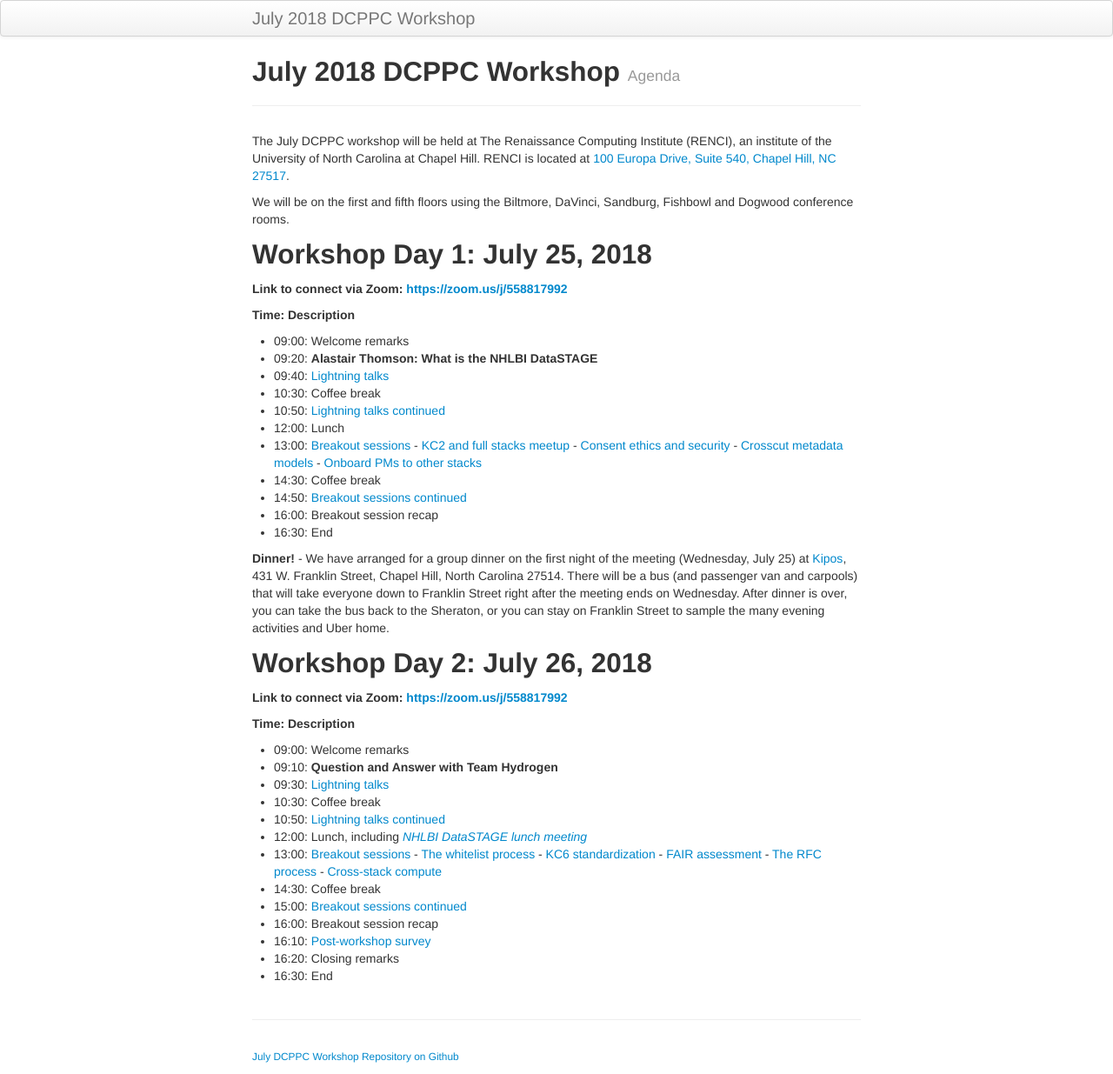
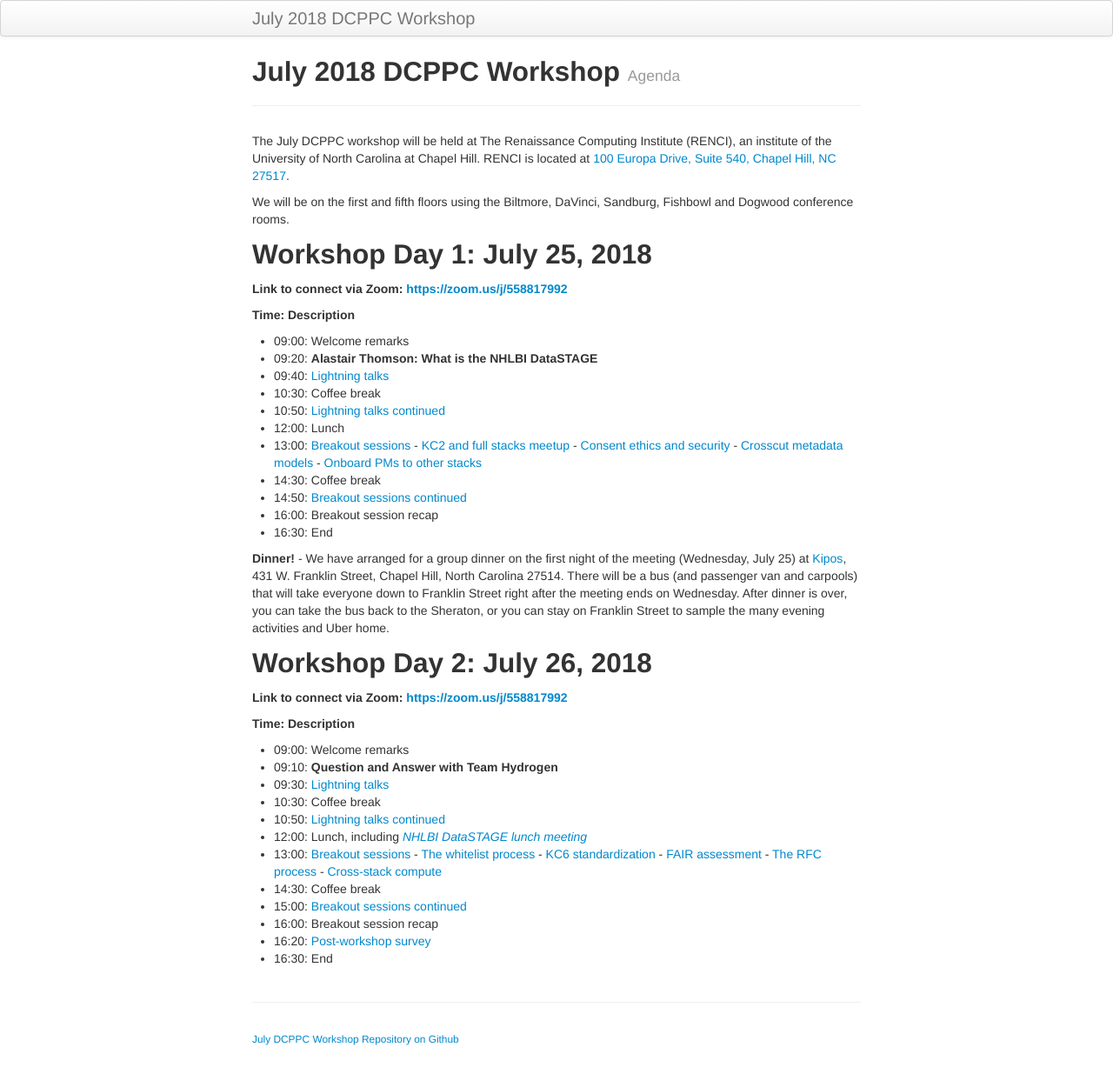
Before and after one commit to dcppc/2018-july-workshop, a Jekyll site: the page built from docs/agenda.md, in a window 1280 px wide. Shown: the whole page at 87% size. Built offline with Jekyll 4.4.1, drawn with Linux system fonts in a browser that asks for light colours.

```diff
--- a/docs/agenda.md
+++ b/docs/agenda.md
@@ -53,6 +53,5 @@ We will be on the first and fifth floors using the Biltmore, DaVinci, Sandburg,
 - 14:30: Coffee break
 - 15:00: [Breakout sessions continued](https://github.com/dcppc/2018-july-workshop/labels/proposed%20session)
 - 16:00: Breakout session recap
-- 16:10: [Post-workshop survey](https://ucdavis.co1.qualtrics.com/jfe/form/SV_43isVLx7nDYnOuN)
-- 16:20: Closing remarks
+- 16:20: [Post-workshop survey](https://ucdavis.co1.qualtrics.com/jfe/form/SV_43isVLx7nDYnOuN)
 - 16:30: End
```
